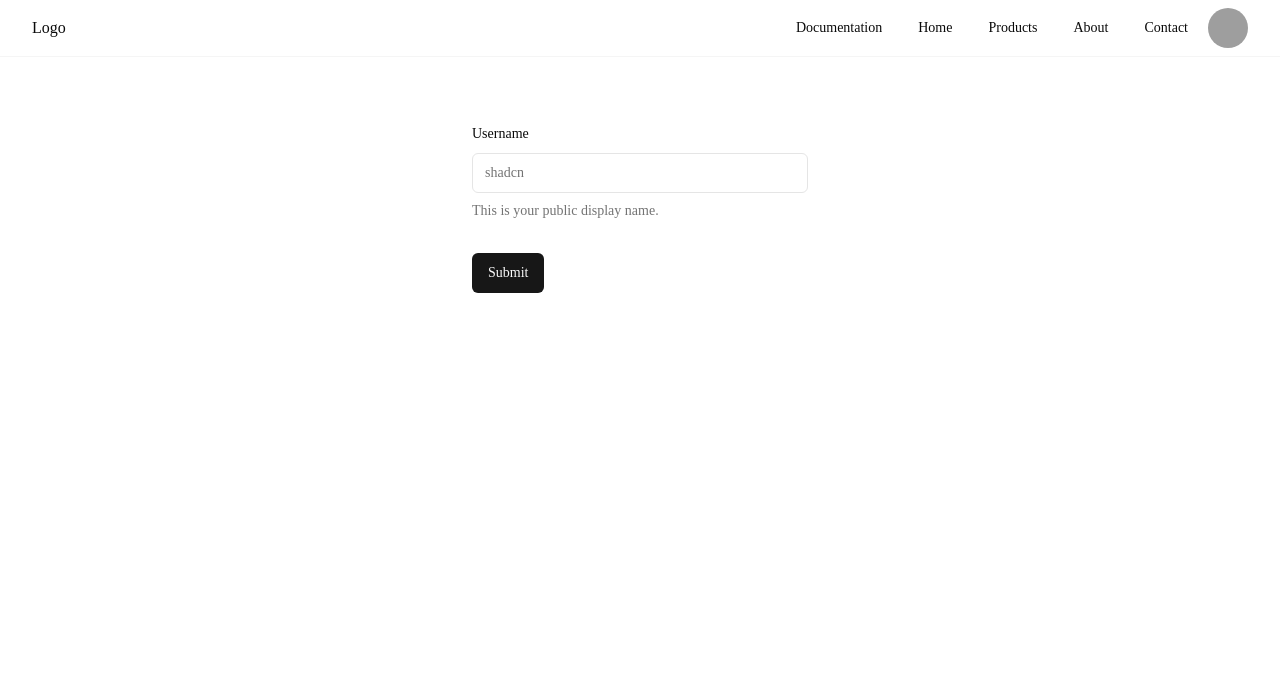
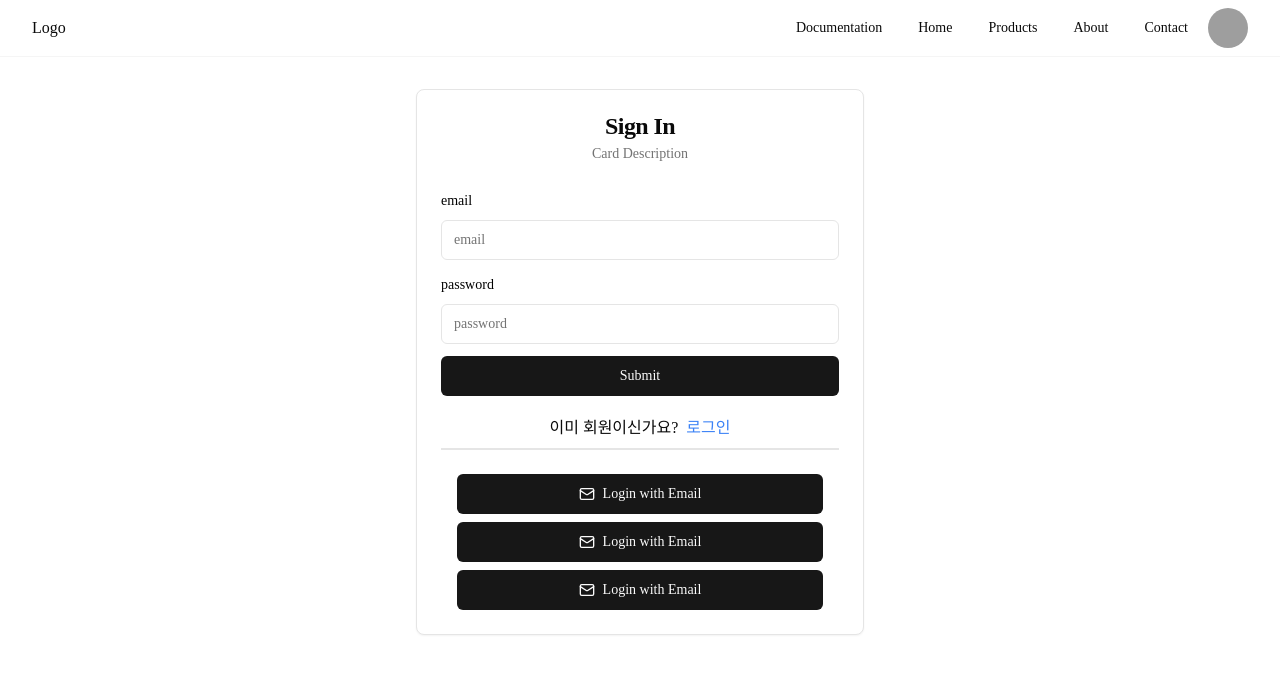
Before and after one commit to jangdu/playground, a Next.js app: page /sign-up in a window 1280 px wide. Shown: the top 674 px of the page. Built offline with nearby package versions, Linux system fonts and the light colour scheme; grey boxes are pictures that could not be loaded.

Commit message:
feat: add sign-in sign-up components

```diff
--- a/src/pages/sign-in/index.tsx
+++ b/src/pages/sign-in/index.tsx
@@ -15,15 +15,24 @@ import {
   Card,
   CardContent,
   CardDescription,
+  CardFooter,
   CardHeader,
   CardTitle,
 } from '@/components/ui/card';
 import Link from 'next/link';
 import Warning from '../../../node_modules/next/dist/build/webpack/loaders/postcss-loader/src/Warning.d';
+import { Mail } from 'lucide-react';
 
 const formSchema = z.object({
-  email: z.string().min(2).max(20).email(),
-  password: z.string().min(2).max(20),
+  email: z
+    .string()
+    .min(6, '이메일은 6글자 이상만 입력이 가능합니다.')
+    .max(20, '이메일은 20글자 이하만 입력이 가능합니다.')
+    .email('이메일 형식으로 입력해주세요.'),
+  password: z
+    .string()
+    .min(6, '비밀번호는 6글자 이상만 입력이 가능합니다.')
+    .max(20, '비밀번호는 20글자 이하만 입력이 가능합니다.'),
 });
 
 export default function SignInPage() {
@@ -97,9 +106,19 @@ export default function SignInPage() {
             </form>
           </Form>
         </CardContent>
-        {/* <CardFooter>
-          <p>Card Footer</p>
-        </CardFooter> */}
+        <CardFooter className="flex w-full flex-col gap-2 px-10">
+          <Button className="w-full">
+            <Mail className="mr-2 h-4 w-4" /> Login with Email
+          </Button>
+
+          <Button className="w-full">
+            <Mail className="mr-2 h-4 w-4" /> Login with Email
+          </Button>
+
+          <Button className="w-full">
+            <Mail className="mr-2 h-4 w-4" /> Login with Email
+          </Button>
+        </CardFooter>
       </Card>
     </>
   );
--- a/src/pages/sign-up/index.tsx
+++ b/src/pages/sign-up/index.tsx
@@ -1,7 +1,6 @@
 import {
   Form,
   FormControl,
-  FormDescription,
   FormField,
   FormItem,
   FormLabel,
@@ -12,19 +11,36 @@ import { useForm } from 'react-hook-form';
 import { z } from 'zod';
 import { Input } from '@/components/ui/input';
 import { Button } from '@/components/ui/button';
-import styled from 'styled-components';
+import {
+  Card,
+  CardContent,
+  CardDescription,
+  CardFooter,
+  CardHeader,
+  CardTitle,
+} from '@/components/ui/card';
+import Link from 'next/link';
+import Warning from 'next/dist/build/webpack/loaders/postcss-loader/src/Warning';
+import { Mail } from 'lucide-react';
 
 const formSchema = z.object({
-  username: z.string().min(2).max(20),
-  email: z.string().min(2).max(20).email(),
-  password: z.string().min(2).max(20),
+  email: z
+    .string()
+    .min(6, '이메일은 6글자 이상만 입력이 가능합니다.')
+    .max(20, '이메일은 20글자 이하만 입력이 가능합니다.')
+    .email('이메일 형식으로 입력해주세요.'),
+  password: z
+    .string()
+    .min(6, '비밀번호는 6글자 이상만 입력이 가능합니다.')
+    .max(20, '비밀번호는 20글자 이하만 입력이 가능합니다.'),
 });
 
-export default function SignUpPage() {
+export default function SignInPage() {
   const form = useForm<z.infer<typeof formSchema>>({
     resolver: zodResolver(formSchema),
     defaultValues: {
-      username: '',
+      email: '',
+      password: '',
     },
   });
 
@@ -37,43 +53,65 @@ export default function SignUpPage() {
 
   return (
     <>
-      <FormContainer>
+      <Card className="mx-auto my-auto max-w-md">
+        <CardHeader className="items-center justify-center">
+          <CardTitle>Sign In</CardTitle>
+          <CardDescription>Card Description</CardDescription>
+        </CardHeader>
+        <CardContent>
           <Form {...form}>
-          <form onSubmit={form.handleSubmit(onSubmit)} className="space-y-8">
+            <form onSubmit={form.handleSubmit(onSubmit)} className="space-y-3">
+              {Object.entries(formSchema.shape).map(
+                ([fieldName, fieldSchema]) => (
                   <FormField
+                    key={fieldName}
                     control={form.control}
-              name="username"
+                    name={fieldName as keyof typeof formSchema.shape}
                     render={({ field }) => (
-                <FormItem>
-                  <FormLabel>Username</FormLabel>
+                      <FormItem className="space-y-2">
+                        <FormLabel className="my-0 text-black">
+                          {fieldName}
+                        </FormLabel>
                         <FormControl>
-                    <Input placeholder="shadcn" {...field} />
+                          <Input placeholder={fieldName} {...field} />
                         </FormControl>
-                  <FormDescription>
-                    This is your public display name.
-                  </FormDescription>
+                        {/* <FormDescription>
+                          This is your public display email.
+                        </FormDescription> */}
                         <FormMessage />
                       </FormItem>
                     )}
                   />
-            <Button type="submit">Submit</Button>
+                ),
+              )}
+              <Button className="w-full" type="submit">
+                Submit
+              </Button>
+              <div className="flex flex-col justify-center gap-2 border-b-2 py-2">
+                <p className="flex flex-row justify-center gap-2  ">
+                  이미 회원이신가요?{' '}
+                  <Link href="/sign-in">
+                    <p className="text-blue-500 hover:underline">로그인</p>
+                  </Link>
+                </p>
+              </div>
             </form>
           </Form>
-      </FormContainer>
+        </CardContent>
+        <CardFooter className="flex w-full flex-col gap-2 px-10">
+          <Button className="w-full">
+            <Mail className="mr-2 h-4 w-4" /> Login with Email
+          </Button>
+
+          <Button className="w-full">
+            <Mail className="mr-2 h-4 w-4" /> Login with Email
+          </Button>
+
+          <Button className="w-full">
+            <Mail className="mr-2 h-4 w-4" /> Login with Email
+          </Button>
+        </CardFooter>
+      </Card>
     </>
   );
 }
-
-const FormContainer = styled.div`
-  max-width: 400px;
-  margin: 0 auto;
-  padding: 2rem;
-  border: 1px solid var(--border-color);
-  border-radius: 0.5rem;
-  box-shadow: 0 0 0.5rem 0.5rem var(--shadow-color);
-  background-color: var(--background-color);
-  color: var(--text-color);
-  transition:
-    color 0.2s,
-    background-color 0.2s;
-`;
```
Lines whose indentation alone changed are shown as unchanged.
